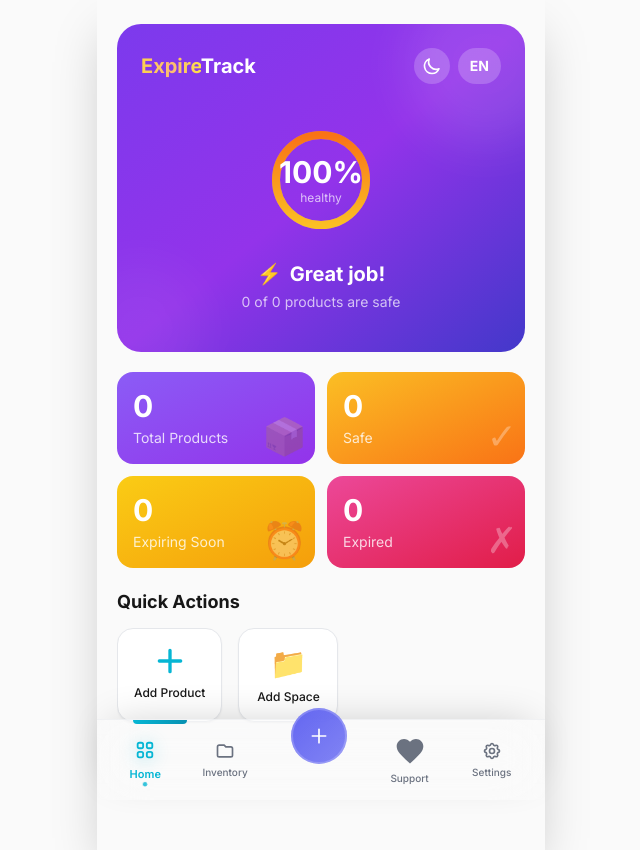
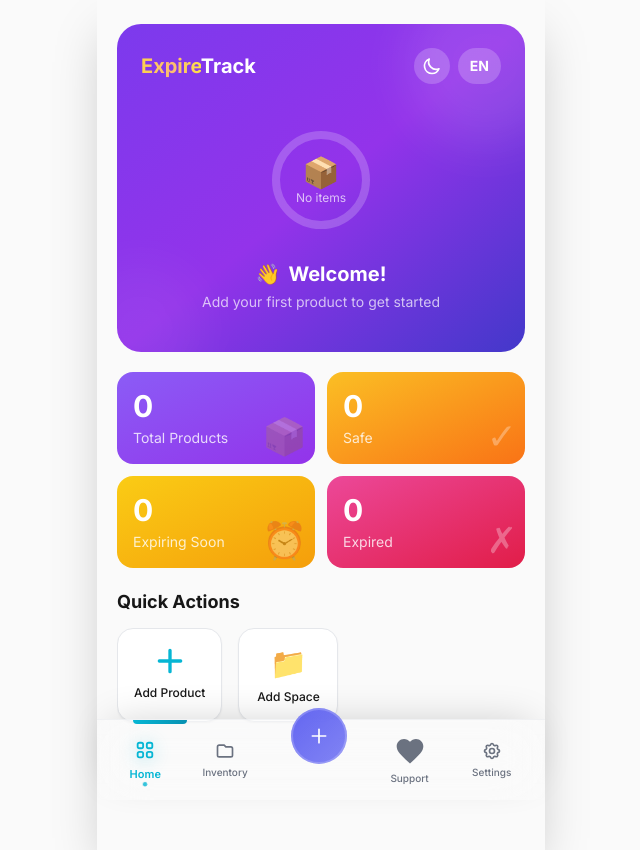
Before and after one commit to misarb/expirTracker, a Next.js app: page / in a window 1280 px wide. Shown: the whole page, without its empty margins (319-959 px from the left). Built offline with nearby package versions, Linux system fonts and the light colour scheme.

Commit message:
fix: Health indicator handles 0 products and 100% display
- Reduced percentage font size (text-2xl) so 100% fits in circle
- When no products: shows 📦 icon + 'No items' instead of 100%
- Welcome message for new users: 'Add your first product'
- Progress circle only shows when products exist

```diff
--- a/src/app/page.tsx
+++ b/src/app/page.tsx
@@ -1462,6 +1462,7 @@ export default function Home() {
                 <div className="relative w-32 h-32">
                   <svg className="w-32 h-32 transform -rotate-90">
                     <circle cx="64" cy="64" r="45" stroke="rgba(255,255,255,0.2)" strokeWidth="8" fill="none" />
+                    {totalProducts > 0 && (
                       <circle
                         cx="64" cy="64" r="45"
                         stroke="url(#progressGradient)"
@@ -1472,6 +1473,7 @@ export default function Home() {
                         strokeDashoffset={strokeDashoffset}
                         className="transition-all duration-1000"
                       />
+                    )}
                     <defs>
                       <linearGradient id="progressGradient" x1="0%" y1="0%" x2="100%" y2="0%">
                         <stop offset="0%" stopColor="#fbbf24" />
@@ -1480,13 +1482,24 @@ export default function Home() {
                     </defs>
                   </svg>
                   <div className="absolute inset-0 flex flex-col items-center justify-center">
-                    <span className="text-3xl font-bold">{healthPercent}%</span>
+                    {totalProducts > 0 ? (
+                      <>
+                        <span className="text-2xl font-bold">{healthPercent}%</span>
                         <span className="text-xs text-white/70">healthy</span>
+                      </>
+                    ) : (
+                      <>
+                        <span className="text-3xl">📦</span>
+                        <span className="text-xs text-white/70">No items</span>
+                      </>
+                    )}
                   </div>
                 </div>
 
                 {/* Motivational Message */}
                 <div className="text-center mt-4">
+                  {totalProducts > 0 ? (
+                    <>
                       <h2 className="text-xl font-bold flex items-center justify-center gap-2">
                         <span className="text-yellow-300">⚡</span>
                         {healthPercent >= 80 ? 'Great job!' : healthPercent >= 50 ? 'Keep going!' : 'Check your items!'}
@@ -1494,6 +1507,18 @@ export default function Home() {
                       <p className="text-white/70 text-sm mt-1">
                         {safeProducts} of {totalProducts} products are safe
                       </p>
+                    </>
+                  ) : (
+                    <>
+                      <h2 className="text-xl font-bold flex items-center justify-center gap-2">
+                        <span className="text-yellow-300">👋</span>
+                        Welcome!
+                      </h2>
+                      <p className="text-white/70 text-sm mt-1">
+                        Add your first product to get started
+                      </p>
+                    </>
+                  )}
                 </div>
               </div>
             </div>
```
Lines whose indentation alone changed are shown as unchanged.
